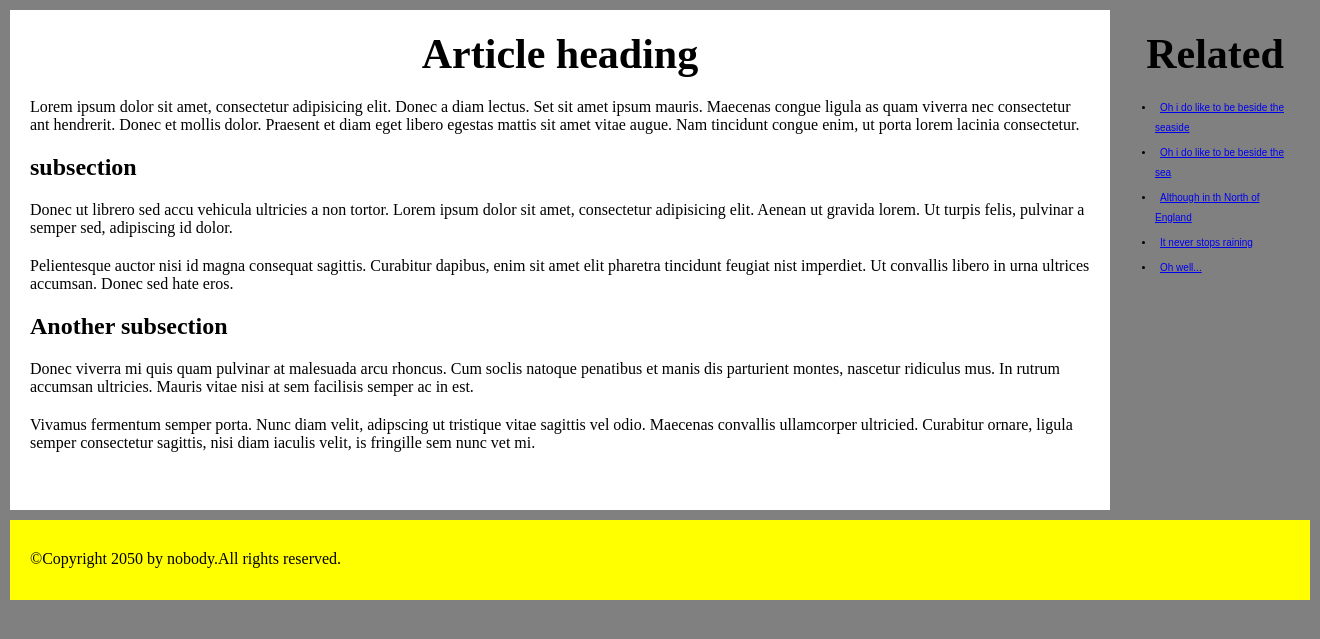
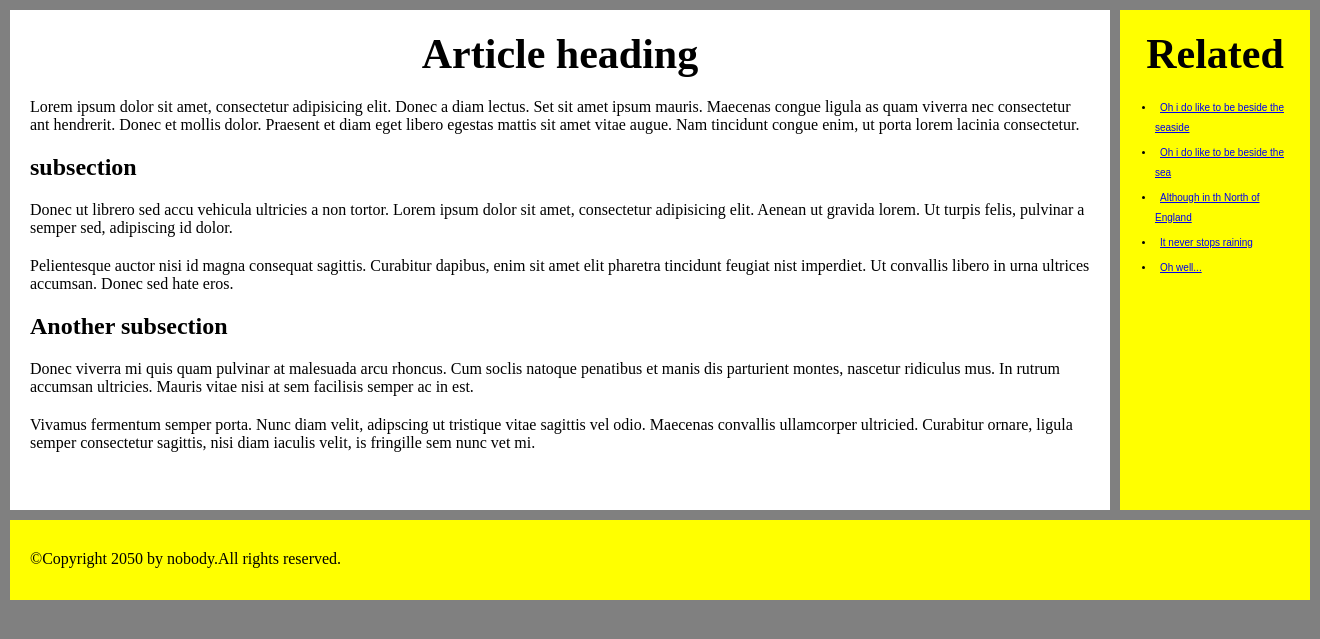
Before and after one commit to RoflanRabotyaga/edu, a PHP site: page /simple_web_page.html in a window 1320 px wide. Shown: the part 90-729 px from the top of the page. Run offline with PHP 8.4, Linux system fonts and the light colour scheme.

Commit message:
css design

```diff
--- a/simple_web_page.css
+++ b/simple_web_page.css
@@ -60,7 +60,7 @@ article{
     float: left;
 }
 nav{
-    background-color: yellowe;
+    background-color: yellow;
     height: 500px;
     width: 190px;
     float: left;
```
